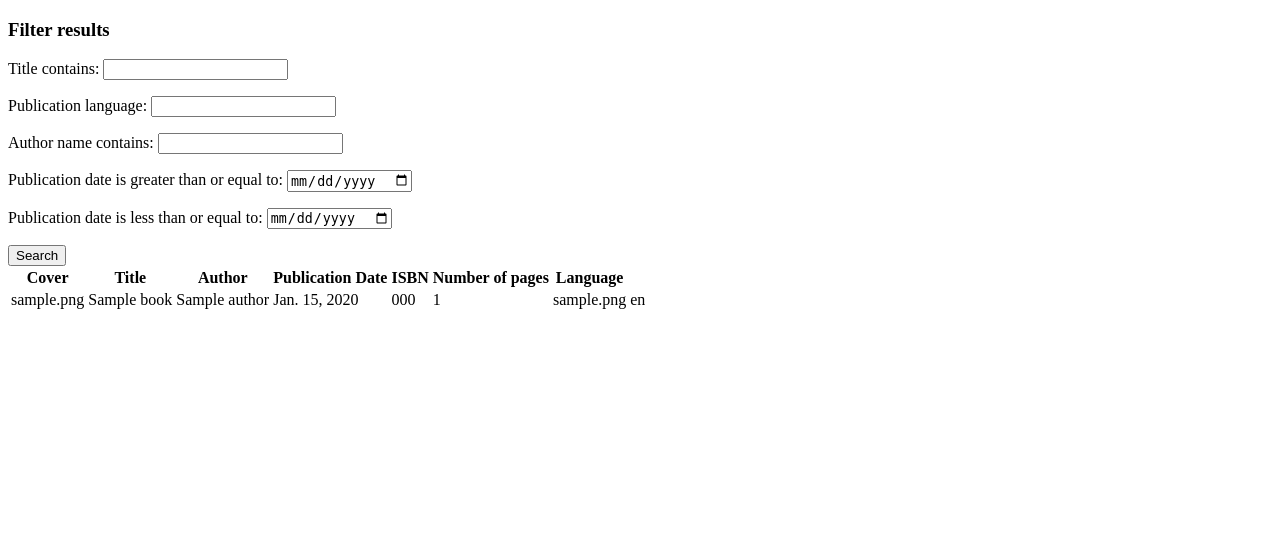
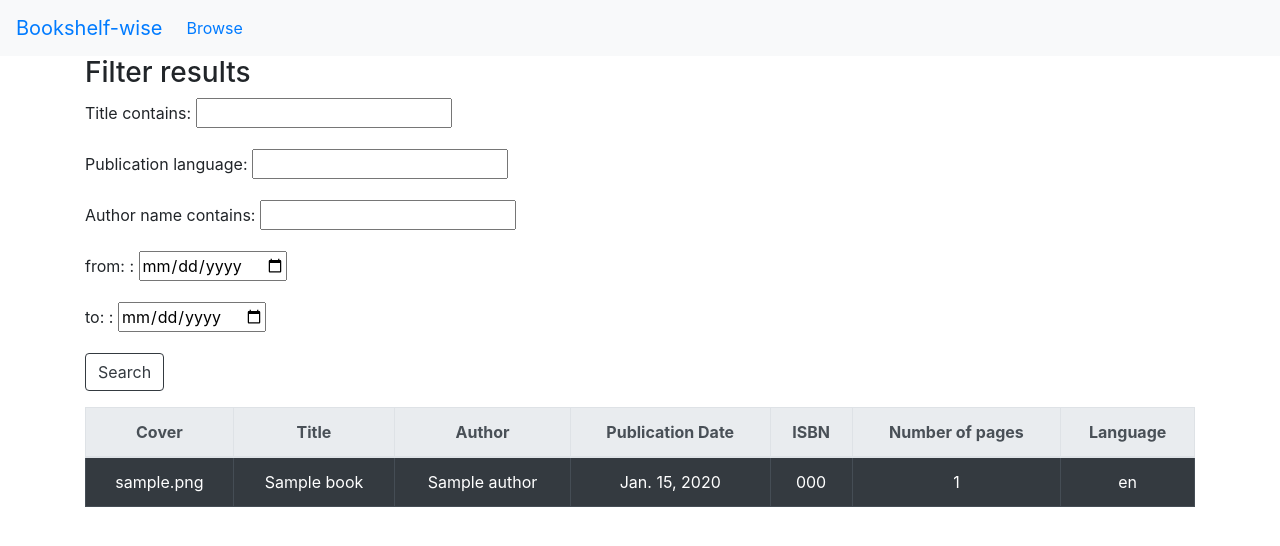
Before and after one commit to FilipHalon/bookshelf-wise, a Django app: page /books/ in a window 1280 px wide. Shown: the top 546 px of the page. Run offline with Django 3.2, Linux system fonts and the light colour scheme; tables that the repository leaves empty hold one stand-in row (values such as "Sample post"); some libraries are stand-ins or nearby versions.

Commit message:
Basic styling added to / and /books.

```diff
--- a/bookshelfwise/books/filters.py
+++ b/bookshelfwise/books/filters.py
@@ -10,8 +10,8 @@ class DateInput(forms.DateInput):
 
 class BookFilter(django_filters.FilterSet):
     author = django_filters.CharFilter(lookup_expr='name__icontains')
-    from_date = django_filters.DateFilter(widget=DateInput, field_name='publication_date', lookup_expr="gte")
-    to_date = django_filters.DateFilter(widget=DateInput, field_name='publication_date', lookup_expr="lte")
+    from_date = django_filters.DateFilter(widget=DateInput, field_name='publication_date', lookup_expr="gte", label="from: ")
+    to_date = django_filters.DateFilter(widget=DateInput, field_name='publication_date', lookup_expr="lte", label="to: ")
 
     class Meta:
         model = Book
--- a/bookshelfwise/books/templates/books.html
+++ b/bookshelfwise/books/templates/books.html
@@ -5,6 +5,7 @@
 {% endblock %}
 
 {% block body %}
+    <div class="container">
         <h3>Filter results</h3>
         <form method="GET">
             {{ filter.form.as_p }}
@@ -18,10 +19,12 @@
     {#        <input id="from-input" type="date" name="from">#}
     {#        <label for="to-input">to: </label>#}
     {#        <input id="to-input" type="date" name="to">#}
-        <button type="submit">Search</button>
+            <button class="btn btn-outline-dark" type="submit">Search</button>
         </form>
-    <table>
-        <thead>
+    </div>
+    <div class="container mt-3">
+        <table class="table table-dark table-bordered table-hover text-center">
+            <thead class="thead-light">
                 <tr>
                     <th>Cover</th>
                     <th>Title</th>
@@ -55,10 +58,10 @@
                             {% endfor %}
                         </td>
                         <td>{{ book.num_of_pages }}</td>
-                    <td>{{ book.link_to_cover }}</td>
                         <td>{{ book.publication_lang }}</td>
                     </tr>
                 {% endfor %}
             </tbody>
         </table>
+    </div>
 {% endblock %}
--- a/bookshelfwise/books/templates/index.html
+++ b/bookshelfwise/books/templates/index.html
@@ -2,6 +2,15 @@
 <html lang="en">
 <head>
     <meta charset="UTF-8">
+    <link rel="stylesheet"
+          href="https://stackpath.bootstrapcdn.com/bootstrap/4.4.1/css/bootstrap.min.css"
+          integrity="sha384-Vkoo8x4CGsO3+Hhxv8T/Q5PaXtkKtu6ug5TOeNV6gBiFeWPGFN9MuhOf23Q9Ifjh"
+          crossorigin="anonymous">
+    <style>
+        .container-fluid {
+            overflow-y: hidden;
+        }
+    </style>
     <title>
     {% block title %}
         Welcome to Bookshelf-wise
@@ -9,8 +18,18 @@
     </title>
 </head>
 <body>
-    {% block body %}
+    <header class="sticky-top">
+        <nav class="navbar navbar-expand-lg bg-light">
+            <a class="navbar-brand" href="">Bookshelf-wise</a>
+            <ul class="navbar-nav">
+                <li class="nav-item"><a class="nav-link active" href="">Browse</a></li>
+            </ul>
+        </nav>
+    </header>
+    <main class="container-fluid bg-muted">
+        {% block body %}
 
-    {% endblock %}
+        {% endblock %}
+    </main>
 </body>
 </html>
```
Lines whose indentation alone changed are shown as unchanged.
